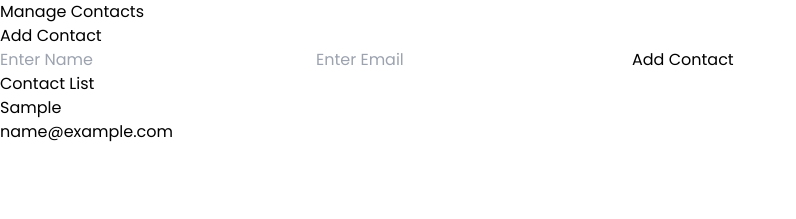
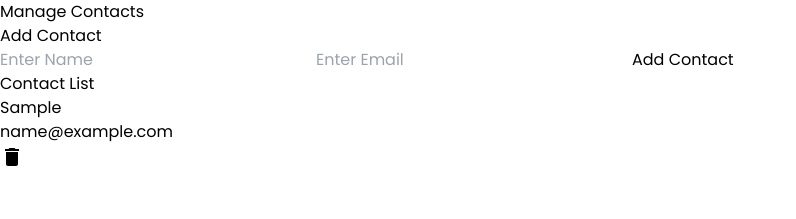
Before and after one commit to ShahwaizQasim/Contact_Manager_React, a React (Vite) app: page / in a window 1280 px wide. Both pictures are taken after typing "Sample", "name@example.com" into the empty fields and a click on the button "Add Contact". Shown: the top 219 px of the page, without its empty margins (0-796 px from the left). Built offline with nearby package versions, Linux system fonts and the light colour scheme; a web font is replaced by a local one.

Commit message:
delete functionality complete

```diff
--- a/package.json
+++ b/package.json
@@ -10,10 +10,14 @@
     "preview": "vite preview"
   },
   "dependencies": {
+    "@emotion/react": "^11.13.5",
+    "@emotion/styled": "^11.13.5",
+    "@mui/icons-material": "^6.1.10",
     "@mui/material": "^6.1.10",
     "@mui/styled-engine-sc": "^6.1.10",
     "react": "^18.3.1",
     "react-dom": "^18.3.1",
+    "react-router": "^7.0.2",
     "styled-components": "^6.1.13"
   },
   "devDependencies": {
--- a/src/App.jsx
+++ b/src/App.jsx
@@ -6,14 +6,21 @@ import { useState } from "react";
 
 function App() {
   const [contact, setContact] = useState([]);
+
   const AddData = (data) => {
-    setContact([ ...contact, data ]);
+    setContact([...contact, { id: Math.random(), data }]);
   }
+
+  const removeContact = (id) => {
+    const updateContacts = contact.filter((contactData) => contactData.id !== id);
+    setContact(updateContacts)
+  }
+
   return (
     <>
       <Header />
       <AddContact AddContact={AddData} />
-      <ContactList AddData={contact} />
+      <ContactList AddData={contact} removeContact={removeContact} />
     </>
   )
 }
--- a/src/Components/contactList.jsx
+++ b/src/Components/contactList.jsx
@@ -1,16 +1,22 @@
-import React from 'react'
+import { Delete } from '@mui/icons-material';
+import React, { useState } from 'react'
 
-function ContactList({AddData}) {
+function ContactList({ AddData,removeContact }) {
   console.log(AddData, 'from contact list');
 
   return (
     <div className='flex justify-center flex-col items-center mt-4'>
       <h1 className='text-3xl mt-10 mb-2'>Contact List</h1>
       {
-        AddData.map((data)=>{
-          return <div className='flex justify-between w-[500px] bg-[#f74273] py-2 px-4 text-white rounded-sm mt-5'>
-            <h1>{data?.name}</h1>
-            <h1>{data?.email}</h1>
+        AddData?.map((data) => {
+          return <div key={data.id} className='flex justify-between w-[700px] bg-[#f74273] py-2 px-4 text-white rounded-sm mt-5'>
+            <h1>{data?.data.name}</h1>
+            <h1>{data?.data.email}</h1>
+            <button className='cursor-pointer hover:scale-95 active:scale-105'
+            onClick={()=> removeContact(data.id)}
+            >
+              <Delete />
+            </button>
           </div>
         })
       }
--- a/src/Components/header.jsx
+++ b/src/Components/header.jsx
@@ -3,7 +3,7 @@ import React from 'react'
 export default function Header() {
     return (
         <div className='bg-[#f74273] py-3'>
-           <h1 className='text-center text-white text-xl'>Manage Contacts</h1>
+            <h1 className='text-center text-white text-xl'>Manage Contacts</h1>
         </div>
     )
 }
--- a/src/index.css
+++ b/src/index.css
@@ -1,7 +1,7 @@
-@import url('https://fonts.googleapis.com/css2?family=Clicker+Script&family=Jost:ital,wght@0,100..900;1,100..900&family=Poppins:ital,wght@0,100;0,200;0,300;0,400;0,500;0,600;0,700;0,800;0,900;1,100;1,200;1,300;1,400;1,500;1,600;1,700;1,800;1,900&display=swap');
+@import url("https://fonts.googleapis.com/css2?family=Clicker+Script&family=Jost:ital,wght@0,100..900;1,100..900&family=Poppins:ital,wght@0,100;0,200;0,300;0,400;0,500;0,600;0,700;0,800;0,900;1,100;1,200;1,300;1,400;1,500;1,600;1,700;1,800;1,900&display=swap");
 
-*{
-  font-family: 'poppins'
+* {
+  font-family: "poppins";
 }
 
 @tailwind base;
```
Also changed, not shown: 1 other file (tests, documents, lock files or other folders).
